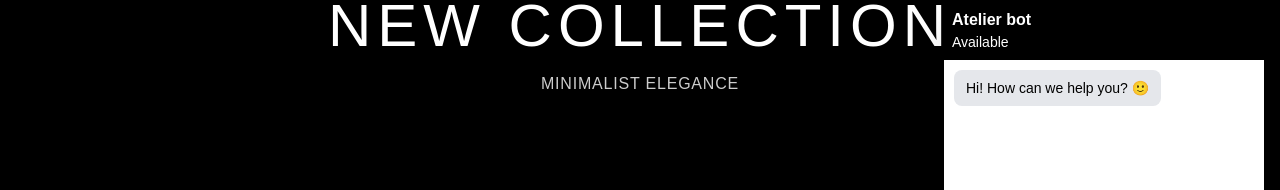
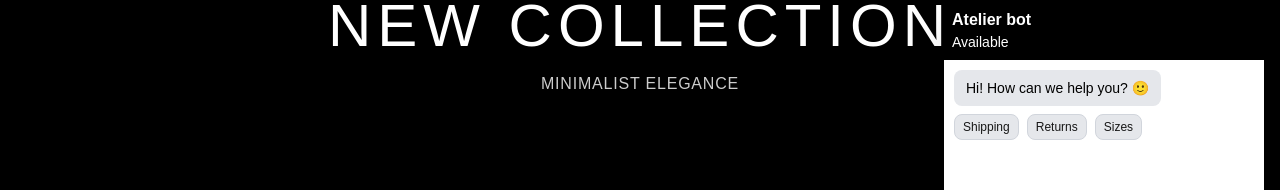
Before and after one commit to nadinestrella/atelier-shop, a Next.js app: page / in a window 1280 px wide. Shown: the part 259-449 px from the top of the page. Built offline with nearby package versions, Linux system fonts and the light colour scheme.

Commit message:
Update Chatbot with option buttons

```diff
--- a/src/app/components/Chatbot.tsx
+++ b/src/app/components/Chatbot.tsx
@@ -6,13 +6,18 @@ import { useEffect, useRef, useState } from 'react';
 type Message = {
   text: string;
   from: 'user' | 'bot';
+  options?: string[];
 };
 
 export default function Chatbot() {
   const bottomRef = useRef<HTMLDivElement | null>(null);
 
   const [messages, setMessages] = useState<Message[]>([
-    { text: 'Hi! How can we help you? 🙂', from: 'bot' },
+    {
+      text: 'Hi! How can we help you? 🙂',
+      from: 'bot',
+      options: ['Shipping', 'Returns', 'Sizes'],
+    },
   ]);
   const [input, setInput] = useState<string>('');
   const [isChatbotOpen, setIsChatbotOpen] = useState<boolean>(false);
@@ -36,7 +41,7 @@ export default function Chatbot() {
   const getBotResponse = (message: string) => {
     const msg = message.toLowerCase();
 
-    if (msg.includes('shipment')) {
+    if (msg.includes('shipping')) {
       return 'Shipping takes between 24 and 48 hours.';
     }
 
@@ -72,6 +77,42 @@ export default function Chatbot() {
     }, 2000);
   };
 
+  //Options buttons
+  const handleOptionClick = (option: string) => {
+    const normalized = option.toLowerCase();
+    const userMessage: Message = { text: option, from: 'user' };
+    let botResponse: Message;
+
+    if (normalized.includes('shipping')) {
+      botResponse = {
+        text: '📦 Shipping takes between 24 and 48 hours.',
+        from: 'bot',
+      };
+    } else if (normalized.includes('returns')) {
+      botResponse = {
+        text: '🔄 You can return your order within 30 days.',
+        from: 'bot',
+      };
+    } else if (normalized.includes('sizes')) {
+      botResponse = {
+        text: '👕 We recommend you check our size guide.',
+        from: 'bot',
+      };
+    } else {
+      botResponse = {
+        text: 'I am not sure about that 🤔, but I can help you with shipping, returns, or sizes.',
+        from: 'bot',
+      };
+    }
+    setMessages((prev) => [...prev, userMessage]);
+    setIsTyping(true);
+    setTimeout(() => {
+      setMessages((prev) => [...prev, botResponse]);
+
+      setIsTyping(false);
+    }, 1500);
+  };
+
   return (
     <div className="fixed bottom-11 right-4 w-80  shadow-2xl z-20">
       <button
@@ -103,17 +144,36 @@ export default function Chatbot() {
                   msg.from === 'user' ? 'justify-end' : 'justify-start'
                 }`}
               >
+                <div className="flex flex-col w-full">
                   <div
                     className={`px-3 py-2 rounded-lg max-w-[70%] text-sm ${
                       msg.from === 'user'
-                      ? 'bg-gray-400 text-white'
-                      : 'bg-gray-200 text-black'
+                        ? ' bg-black text-white ml-auto'
+                        : 'bg-gray-200 text-black mr-auto'
                     }`}
                   >
                     {msg.text}
                   </div>
+
+                  {/* Options buttons */}
+                  {msg.options && (
+                    <div className="flex flex-wrap gap-2 mt-2">
+                      {msg.options.map((option, idx) => (
+                        <button
+                          key={idx}
+                          onClick={() => handleOptionClick(option)}
+                          className="text-xs bg-gray-200 border border-gray-300 px-2 py-1 rounded-lg hover:bg-gray-400 hover:text-white"
+                        >
+                          {option}
+                        </button>
+                      ))}
+                    </div>
+                  )}
+                </div>
               </div>
             ))}
+
+            {/* isTyping */}
             {isTyping && (
               <div className="flex justify-start">
                 <div className="px-3 py-2 rounded-lg max-w-[70%] bg-gray-200 text-black text-sm">
```
Lines whose indentation alone changed are shown as unchanged.
